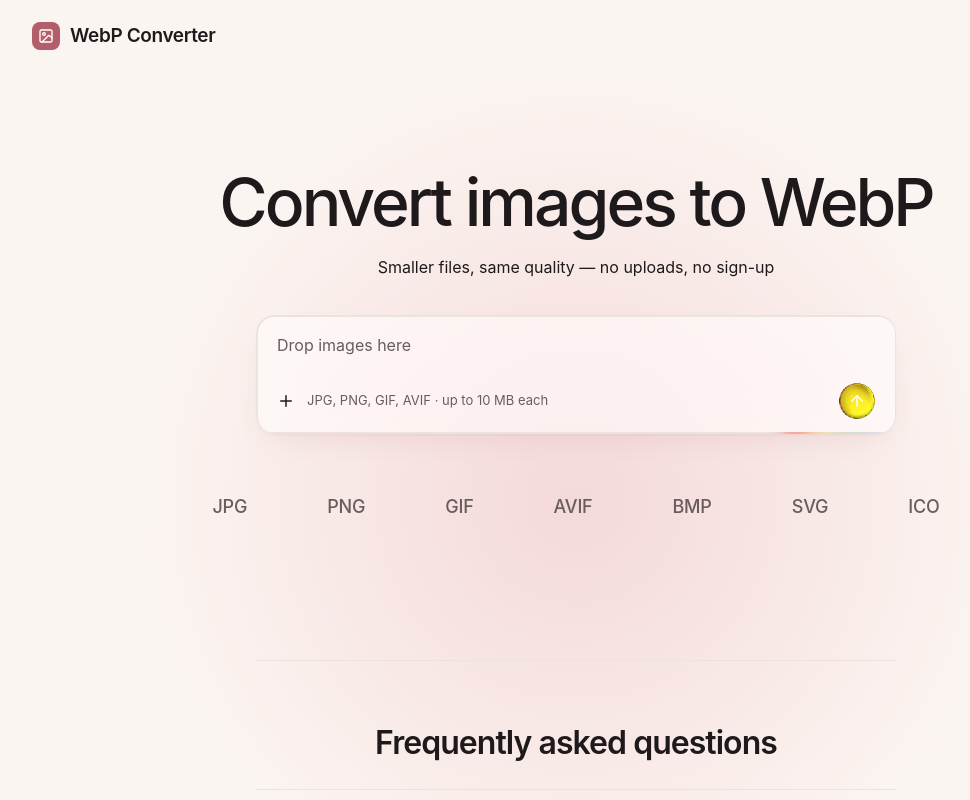
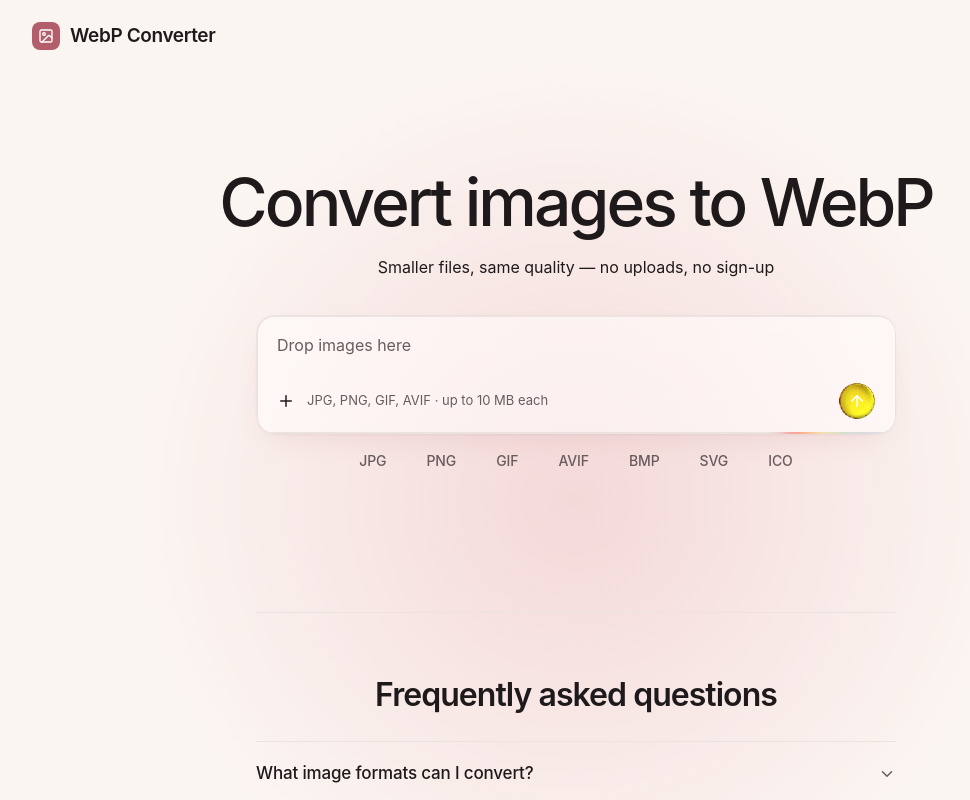
Before and after one commit to Okus94/Freewebp, a React (Vite) app: page / in a window 1280 px wide. Shown: the top 800 px of the page, without its empty margins (64-1034 px from the left). Built offline with nearby package versions, Linux system fonts and the light colour scheme.

Commit message:
Move the formats under the drop field, smaller, and hide them while there are files

```diff
--- a/src/App.tsx
+++ b/src/App.tsx
@@ -37,6 +37,8 @@ export default function App() {
               <div className="motion-rise w-full" style={delay(160)}>
                 <DropField onFiles={addFiles} />
               </div>
+              {/* Only while the page is empty; it steps aside once there are files to download. */}
+              {items.length === 0 && <FormatStrip />}
               {notice && (
                 <p className="mt-3 text-[13px] leading-[1.3] text-rose transition-[opacity,translate] duration-200 ease-fluid starting:opacity-0 motion-safe:starting:-translate-y-1">
                   {notice}
@@ -47,7 +49,6 @@ export default function App() {
               )}
             </div>
           </div>
-          <FormatStrip />
         </section>
 
         <div className="w-full max-w-[672px] px-4">
--- a/src/components/FormatStrip.tsx
+++ b/src/components/FormatStrip.tsx
@@ -6,13 +6,13 @@ export function FormatStrip() {
   return (
     <ul
       aria-label="Supported formats"
-      className="flex w-full flex-wrap items-center justify-center gap-x-10 gap-y-4 px-6 pt-16 sm:gap-x-20"
+      className="flex w-full flex-wrap items-center justify-center gap-x-6 gap-y-3 pt-5 sm:gap-x-10"
     >
       {FORMATS.map((format, i) => (
         // Follows the hero cascade, one format at a time.
         <li
           key={format}
-          className="motion-rise text-[16px] leading-none font-medium tracking-[-0.2px] text-ink-muted sm:text-[18px]"
+          className="motion-rise text-[13px] leading-none font-medium tracking-[-0.1px] text-ink-muted sm:text-[14px]"
           style={{ '--delay': `${280 + i * 40}ms` } as CSSProperties}
         >
           {format}
```
Also changed, not shown: 1 other file (tests, documents, lock files or other folders).
